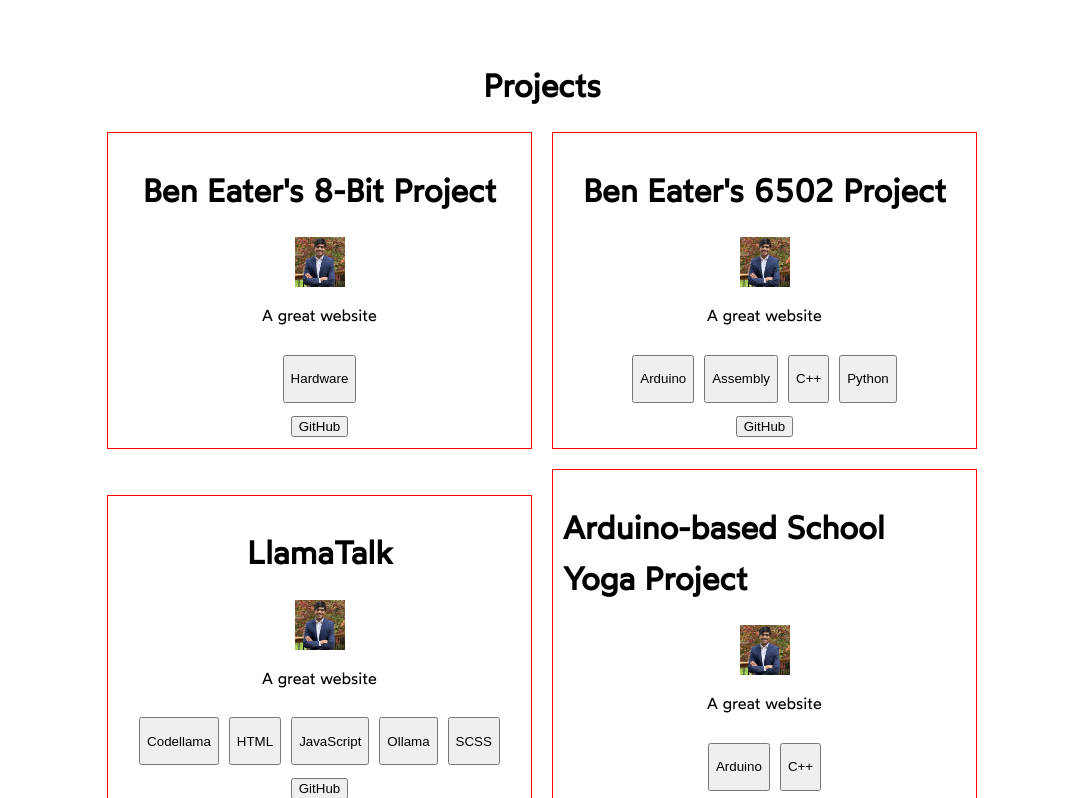
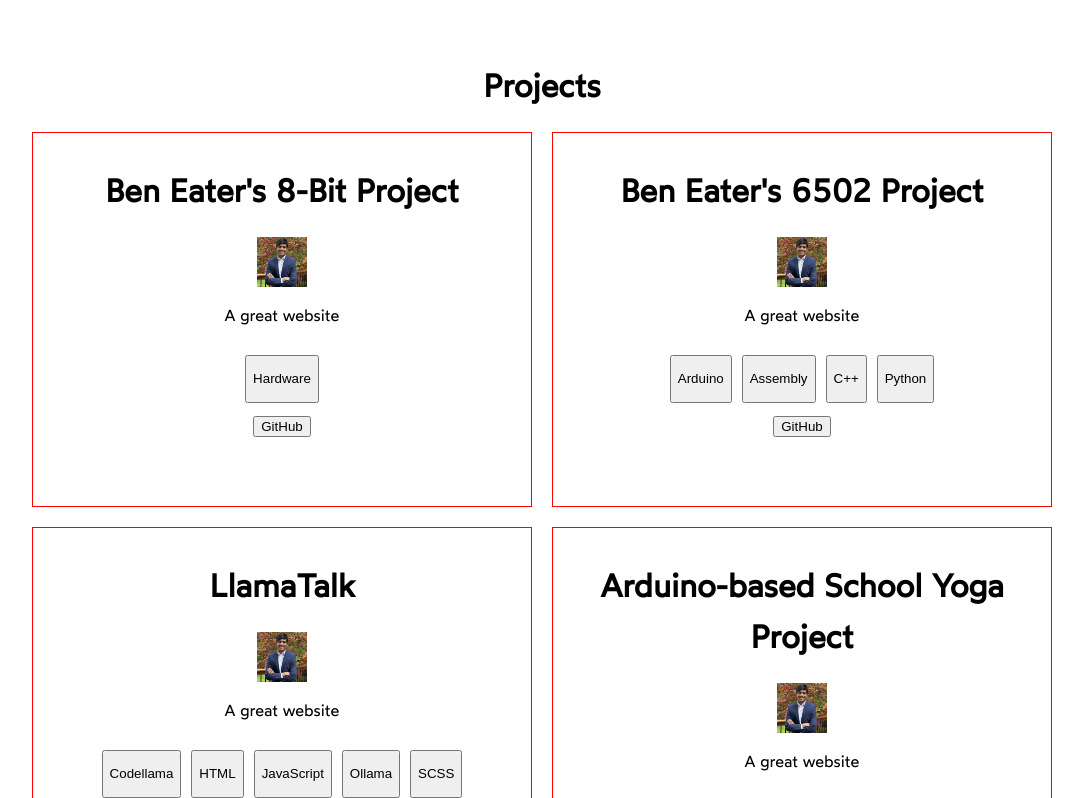
Before and after one commit to soodaayush/aayushsood-v2, a Next.js app: page / in a window 1280 px wide. Shown: the part 1922-2720 px from the top of the page, without its empty margins (98-1181 px from the left). Built offline with nearby package versions, Linux system fonts and the light colour scheme.

Commit message:
Readjusted project height and width

```diff
--- a/src/app/styles/project.module.css
+++ b/src/app/styles/project.module.css
@@ -3,9 +3,11 @@
   justify-content: start;
   align-items: center;
   flex-direction: column;
-  width: 425px;
+  width: 500px;
+  height: 375px;
   padding: 10px;
   border: 1px solid red;
+  text-align: center;
 }
 
 .tagContainer {
```
